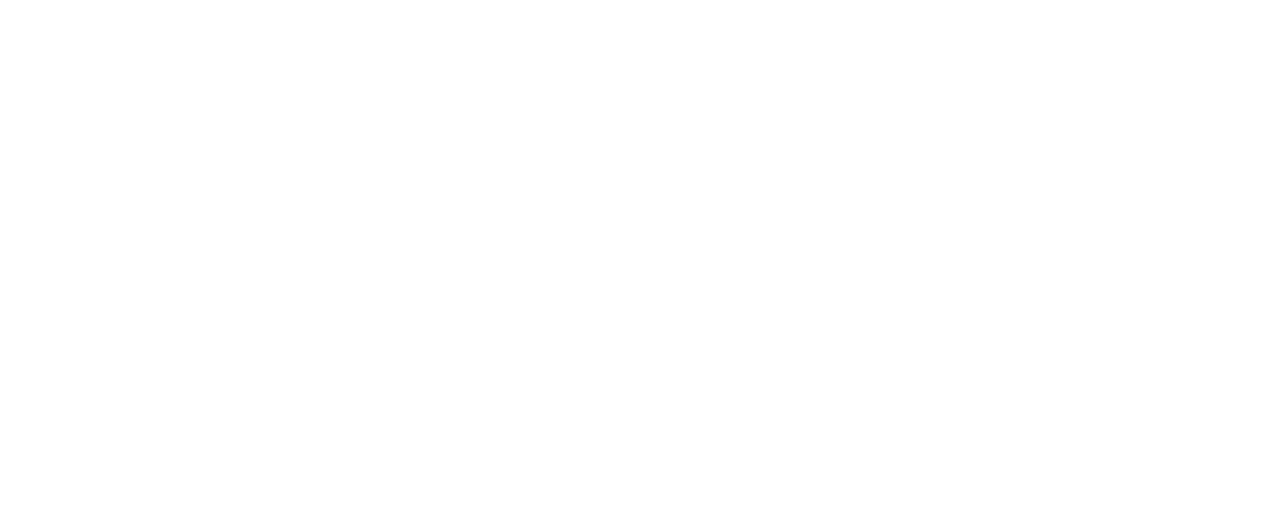
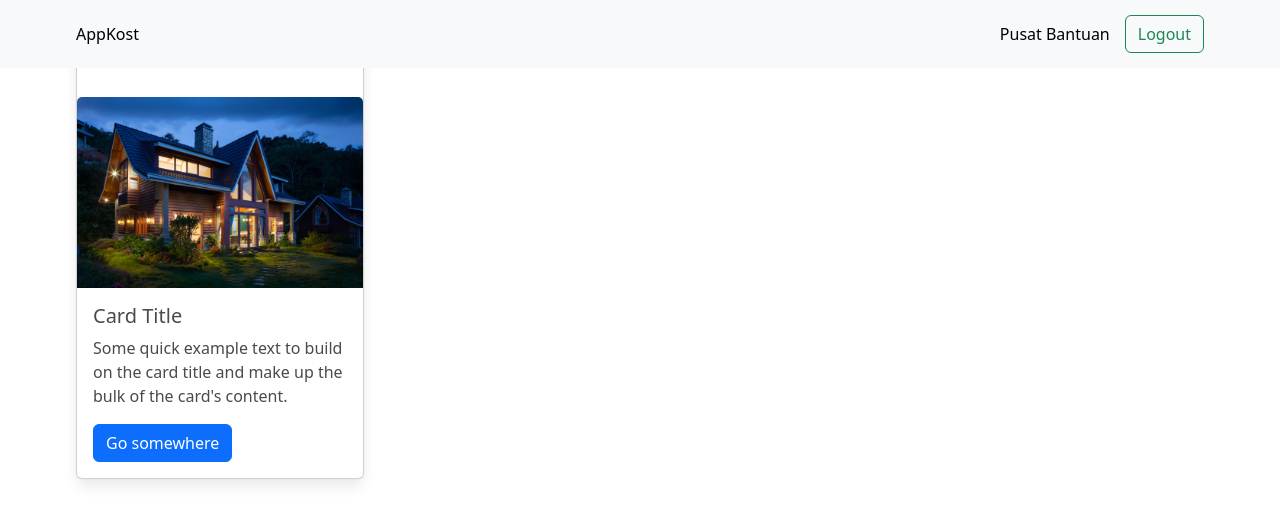
Before and after one commit to RezaPahlevii/Kost, a React (Create React App) app in the folder frontend/: page /homepage in a window 1280 px wide. Before the commit this address had no page. Shown: the top 524 px of the page. Built offline with nearby package versions, Linux system fonts and the light colour scheme.

Commit message:
Modul/HomePage

```diff
--- a/frontend/package.json
+++ b/frontend/package.json
@@ -8,8 +8,10 @@
     "@testing-library/react": "^13.4.0",
     "@testing-library/user-event": "^14.4.3",
     "axios": "^1.3.2",
+    "bootstrap": "^5.2.3",
     "bulma": "^0.9.4",
     "react": "^18.2.0",
+    "react-bootstrap": "^2.7.1",
     "react-dom": "^18.2.0",
     "react-icons": "^4.7.1",
     "react-redux": "^8.0.5",
--- a/frontend/src/App.js
+++ b/frontend/src/App.js
@@ -7,6 +7,7 @@
 import EditUser from "./pages/EditUser";
 import AddRumahKost from './pages/AddRumahKost';
 import EditRumahKost from './pages/EditRumahKost';
+import HomePage from "./pages/HomePage";
 
 function App() {
   return (
@@ -22,6 +23,9 @@
         <Route path="/rumah-kost/add" element={<AddRumahKost/>}/>
         <Route path="/rumah-kost/:id" element={<EditRumahKost/>}/>
       </Routes>
+      <Routes>
+        <Route path="/homepage" element={<HomePage/>}/>
+      </Routes>
       </BrowserRouter>
     </div>
   );
--- /dev/null
+++ b/frontend/src/components/Nav.jsx
@@ -0,0 +1,47 @@
+import React from "react";
+import {
+  Col,
+  Container,
+  Navbar,
+  NavDropdown,
+  Row,
+  Form,
+  Button,
+} from "react-bootstrap";
+import { NavLink } from "react-router-dom";
+
+const Nav = () => {
+  return (
+    <div>
+      <Navbar
+        fixed="top"
+        collapseOnSelect
+        expand="lg"
+        bg="light"
+        variant="light"
+      >
+        <Container>
+          <NavLink
+            style={{ textDecoration: "none", color: "Black" }}
+            to={"/dashboard"}
+          >
+            AppKost
+          </NavLink>
+          <Navbar.Collapse className="justify-content-end"></Navbar.Collapse>
+          <Navbar.Text></Navbar.Text>
+          <NavLink
+            style={{ textDecoration: "none", paddingRight: 15, color: "Black" }}
+            to={"/dashboard"}
+          >
+            Pusat Bantuan
+          </NavLink>
+          <Form className="d-flex">
+            <Button variant="outline-success">Logout</Button>
+          </Form>
+        </Container>
+      </Navbar>
+    </div>
+  );
+};
+
+export default Nav;
--- /dev/null
+++ b/frontend/src/components/RekomendasiKost.jsx
@@ -0,0 +1,25 @@
+import React from "react";
+import { Button, Card, Container } from "react-bootstrap";
+import rumah from "./../image/rumah.jpg";
+
+const RekomendasiKost = () => {
+  return (
+    <div>
+      <Container>
+        <Card className="mt-5 pt-5" style={{ width: "18rem" }}>
+          <Card.Img variant="top" src={rumah} />
+          <Card.Body>
+            <Card.Title>Card Title</Card.Title>
+            <Card.Text>
+              Some quick example text to build on the card title and make up the
+              bulk of the card's content.
+            </Card.Text>
+            <Button variant="primary">Go somewhere</Button>
+          </Card.Body>
+        </Card>
+      </Container>
+    </div>
+  );
+};
+
+export default RekomendasiKost;
--- /dev/null
+++ b/frontend/src/css/Nav.css
@@ -0,0 +1,3 @@
+.nav-links{
+    color: white
+}
--- a/frontend/src/index.js
+++ b/frontend/src/index.js
@@ -4,6 +4,7 @@
 import { store } from './app/store';
 import App from './App';
 import "bulma/css/bulma.css";
+import 'bootstrap/dist/css/bootstrap.min.css';
 
 
 const container = document.getElementById('root');
--- /dev/null
+++ b/frontend/src/pages/HomePage.jsx
@@ -0,0 +1,15 @@
+import React from "react";
+import RekomendasiKost from "../components/RekomendasiKost";
+
+import Nav from "./../components/Nav";
+
+const HomePage = () => {
+  return (
+    <div>
+      <Nav />
+      <RekomendasiKost />
+    </div>
+  );
+};
+
+export default HomePage;
```
Also changed, not shown: frontend/src/components/Sidebar.jsx (+23 -10 lines), frontend/src/pages/PusatBantuan.jsx (added, +7 -0 lines), frontend/src/image/rumah.jpg (added), 1 other file (tests, documents, lock files or other folders).
